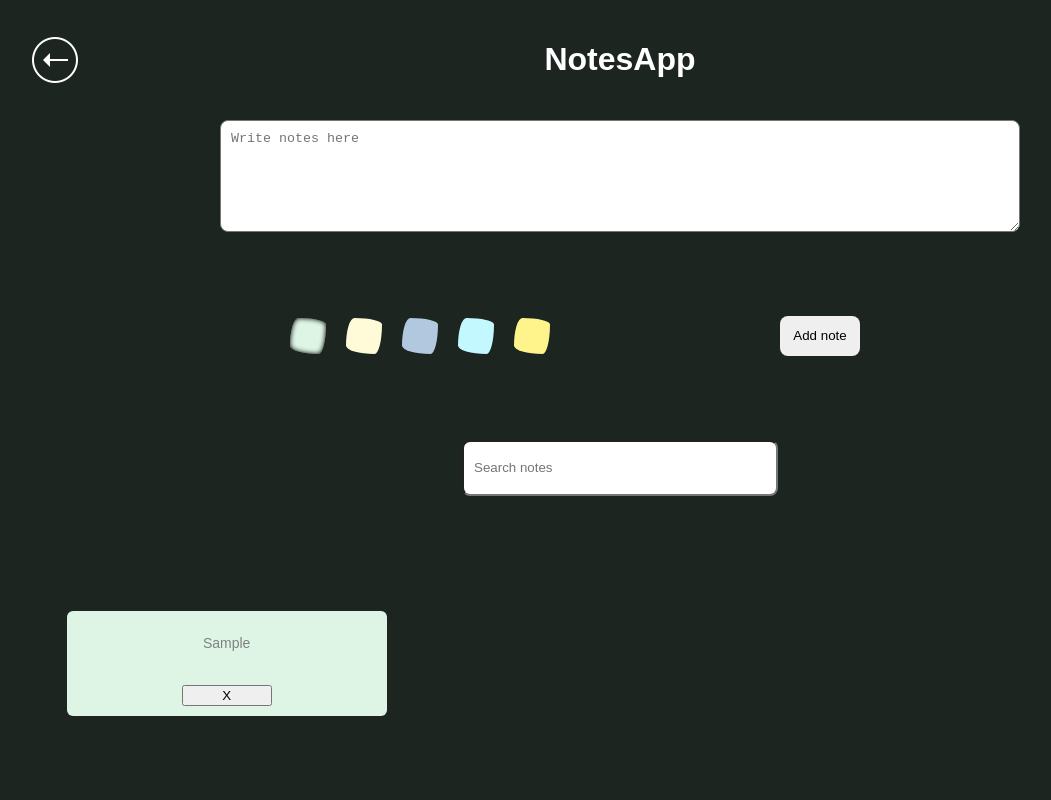
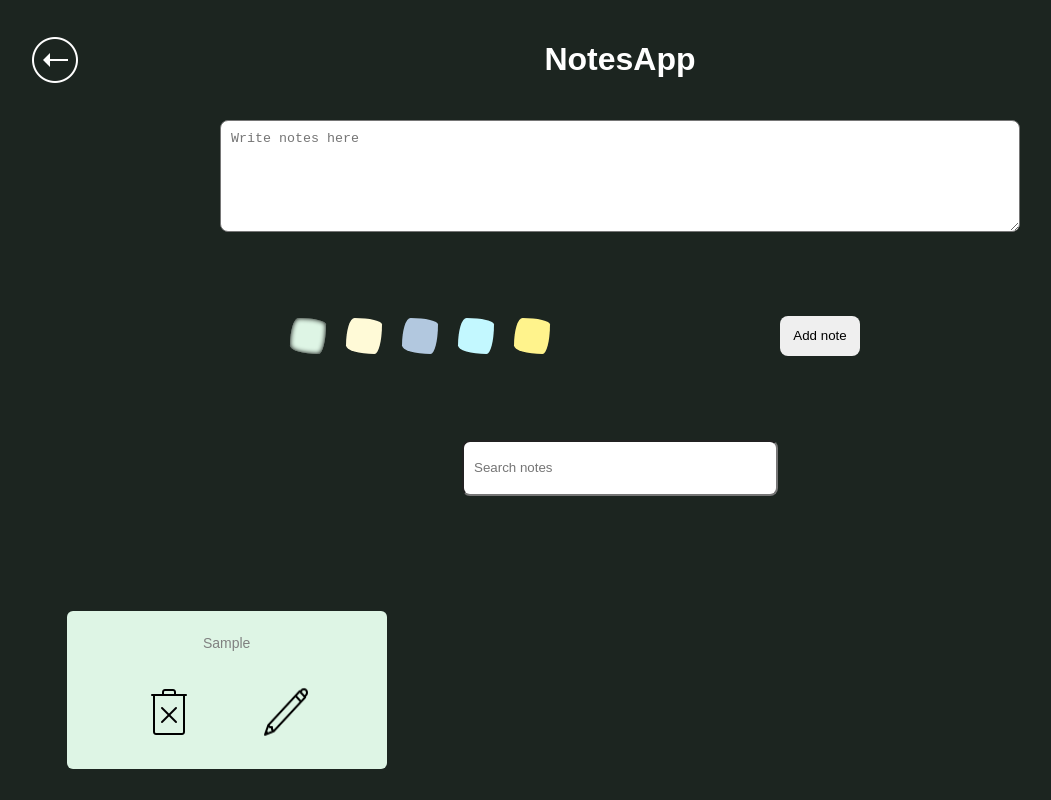
Before and after one commit to KaganCubukcu/Notes-App-with-typeScript-RTK, a React (Create React App) app: page /notes-app in a window 1280 px wide. Both pictures are taken after typing "Sample" into the empty fields and a click on the button "Add note". Shown: the whole page, without its empty margins (20-1071 px from the left). Built offline with nearby package versions, Linux system fonts and the light colour scheme.

Commit message:
Implemented onClick function for edit button

```diff
--- a/src/components/NoteCard/NoteCard.tsx
+++ b/src/components/NoteCard/NoteCard.tsx
@@ -1,17 +1,31 @@
 import { useSelector, useDispatch } from "react-redux";
 import { RootState } from "../../redux/store";
-import { Note, removeNote } from "../../redux/notesSlice";
+import { Note, removeNote, updateNoteText } from "../../redux/notesSlice";
+import { useState } from "react";
 import "./notecard.css";
+import Edit from "../../assets/edit.png";
+import Remove from "../../assets/remove.png";
+
 interface NotesState {
   notes: Note[];
 }
+
 const NoteCard: React.FC<NotesState> = ({ notes }) => {
   const dispatch = useDispatch();
   const searchText = useSelector((state: RootState) => state.notes.searchText);
+  const [editingNoteId, setEditingNoteId] = useState(-1);
+  const [updatedText, setUpdatedText] = useState("");
 
   const handleRemoveNote = (id: number) => {
     dispatch(removeNote(id));
   };
+
+  const handleUpdateNote = (id: number, text: string) => {
+    setEditingNoteId(-1);
+    setUpdatedText("");
+    dispatch(updateNoteText({ id, text }));
+  };
+
   const noteCards = notes
     .filter((note) => note.text.includes(searchText))
     .map((note) => {
@@ -19,17 +33,42 @@ const NoteCard: React.FC<NotesState> = ({ notes }) => {
         <div
           key={note.id}
           className="card-content"
-          style={{
-            background: note.color,
-          }}
+          style={{ background: note.color }}
         >
-          <p>{note.text}</p>
-          <button
-            className="card-content-delete-button"
-            onClick={() => handleRemoveNote(note.id)}
-          >
-            X
-          </button>
+          {editingNoteId === note.id ? (
+            <div>
+              <input
+                type="text"
+                value={updatedText}
+                onChange={(e) => setUpdatedText(e.target.value)}
+              />
+              <button
+                onClick={() => handleUpdateNote(note.id, updatedText)}
+                className="save-button"
+              >
+                Save
+              </button>
+            </div>
+          ) : (
+            <p>{note.text}</p>
+          )}
+          <div className="card-button-container">
+            <img
+              src={Remove}
+              alt=""
+              onClick={() => handleRemoveNote(note.id)}
+              className="remove-button"
+            />
+            <img
+              src={Edit}
+              alt=""
+              className="edit-button"
+              onClick={() => {
+                setEditingNoteId(note.id);
+                setUpdatedText(note.text);
+              }}
+            />
+          </div>
         </div>
       );
     });
```
